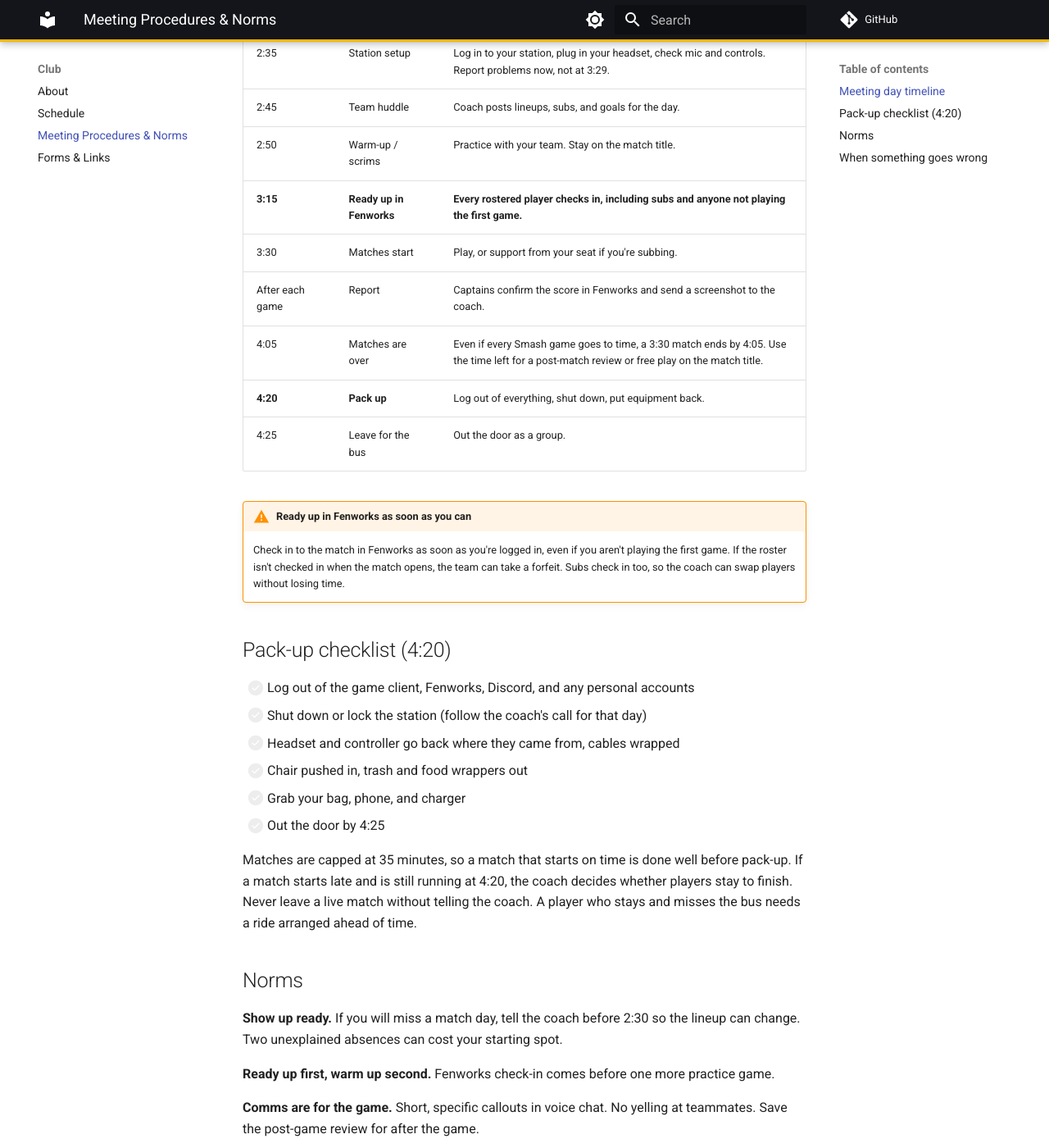
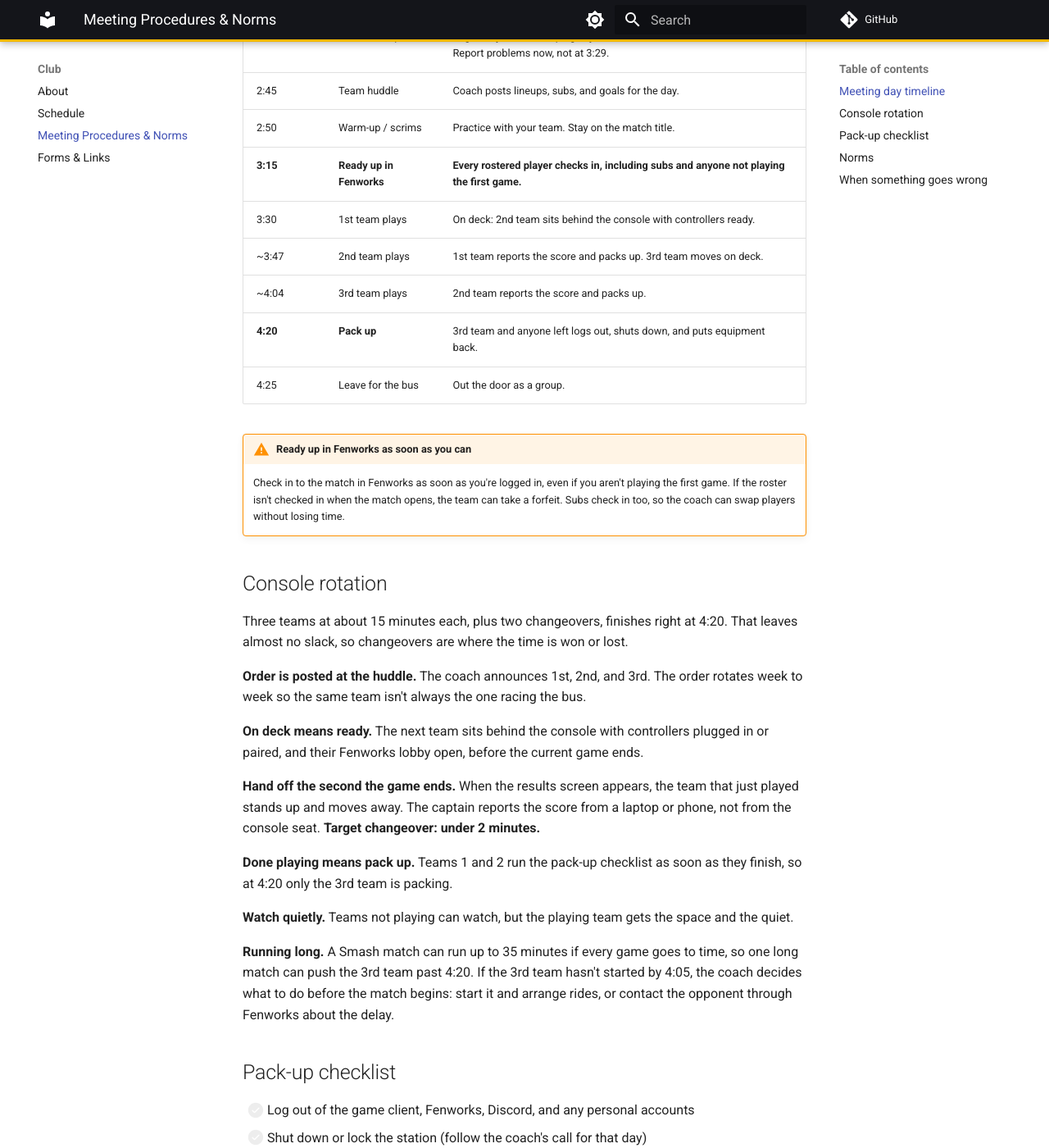
Before and after one commit to ajcambron/YellowjacketEsports, an MkDocs documentation site: the page built from docs/club/procedures.md, in a window 1280 px wide and 1400 px high, scrolled down 445 px. Shown: the whole window at 82% size. Built offline with MkDocs 1.6.1 and Material for MkDocs 9.7.7, drawn with Linux system fonts in a browser that asks for light colours; comment, search, counter and statistics services are not loaded; some of the changed text lies outside the part shown.

Commit message:
Add console rotation procedures for three teams on one console
Co-Authored-By: Claude Opus 5.5 <noreply@anthropic.com>
Claude-Session: https://claude.ai/code/session_01XgUNrXyZjV9CrvTWDU9Vpy

```diff
--- a/docs/club/procedures.md
+++ b/docs/club/procedures.md
@@ -1,6 +1,6 @@
 # Meeting Procedures & Norms
 
-Meetings run **2:30 to 4:30**. Matches start at **3:30**. The activity bus does not wait, so the day is built backward from it.
+Meetings run **2:30 to 4:30**. Matches start at **3:30**. All three teams share one match console, so matches run back to back. The activity bus does not wait, so the day is built backward from it.
 
 ## Meeting day timeline
 
@@ -11,16 +11,32 @@ Meetings run **2:30 to 4:30**. Matches start at **3:30**. The activity bus does
 | 2:45 | Team huddle | Coach posts lineups, subs, and goals for the day. |
 | 2:50 | Warm-up / scrims | Practice with your team. Stay on the match title. |
 | **3:15** | **Ready up in Fenworks** | **Every rostered player checks in, including subs and anyone not playing the first game.** |
-| 3:30 | Matches start | Play, or support from your seat if you're subbing. |
-| After each game | Report | Captains confirm the score in Fenworks and send a screenshot to the coach. |
-| 4:05 | Matches are over | Even if every Smash game goes to time, a 3:30 match ends by 4:05. Use the time left for a post-match review or free play on the match title. |
-| **4:20** | **Pack up** | Log out of everything, shut down, put equipment back. |
+| 3:30 | 1st team plays | On deck: 2nd team sits behind the console with controllers ready. |
+| ~3:47 | 2nd team plays | 1st team reports the score and packs up. 3rd team moves on deck. |
+| ~4:04 | 3rd team plays | 2nd team reports the score and packs up. |
+| **4:20** | **Pack up** | 3rd team and anyone left logs out, shuts down, and puts equipment back. |
 | 4:25 | Leave for the bus | Out the door as a group. |
 
 !!! warning "Ready up in Fenworks as soon as you can"
     Check in to the match in Fenworks as soon as you're logged in, even if you aren't playing the first game. If the roster isn't checked in when the match opens, the team can take a forfeit. Subs check in too, so the coach can swap players without losing time.
 
-## Pack-up checklist (4:20)
+## Console rotation
+
+Three teams at about 15 minutes each, plus two changeovers, finishes right at 4:20. That leaves almost no slack, so changeovers are where the time is won or lost.
+
+**Order is posted at the huddle.** The coach announces 1st, 2nd, and 3rd. The order rotates week to week so the same team isn't always the one racing the bus.
+
+**On deck means ready.** The next team sits behind the console with controllers plugged in or paired, and their Fenworks lobby open, before the current game ends.
+
+**Hand off the second the game ends.** When the results screen appears, the team that just played stands up and moves away. The captain reports the score from a laptop or phone, not from the console seat. **Target changeover: under 2 minutes.**
+
+**Done playing means pack up.** Teams 1 and 2 run the pack-up checklist as soon as they finish, so at 4:20 only the 3rd team is packing.
+
+**Watch quietly.** Teams not playing can watch, but the playing team gets the space and the quiet.
+
+**Running long.** A Smash match can run up to 35 minutes if every game goes to time, so one long match can push the 3rd team past 4:20. If the 3rd team hasn't started by 4:05, the coach decides what to do before the match begins: start it and arrange rides, or contact the opponent through Fenworks about the delay.
+
+## Pack-up checklist
 
 - [ ] Log out of the game client, Fenworks, Discord, and any personal accounts
 - [ ] Shut down or lock the station (follow the coach's call for that day)
@@ -29,7 +45,7 @@ Meetings run **2:30 to 4:30**. Matches start at **3:30**. The activity bus does
 - [ ] Grab your bag, phone, and charger
 - [ ] Out the door by 4:25
 
-Matches are capped at 35 minutes, so a match that starts on time is done well before pack-up. If a match starts late and is still running at 4:20, the coach decides whether players stay to finish. Never leave a live match without telling the coach. A player who stays and misses the bus needs a ride arranged ahead of time.
+Never leave a live match without telling the coach. A player who stays past 4:20 and misses the bus needs a ride arranged ahead of time.
 
 ## Norms
 
```
